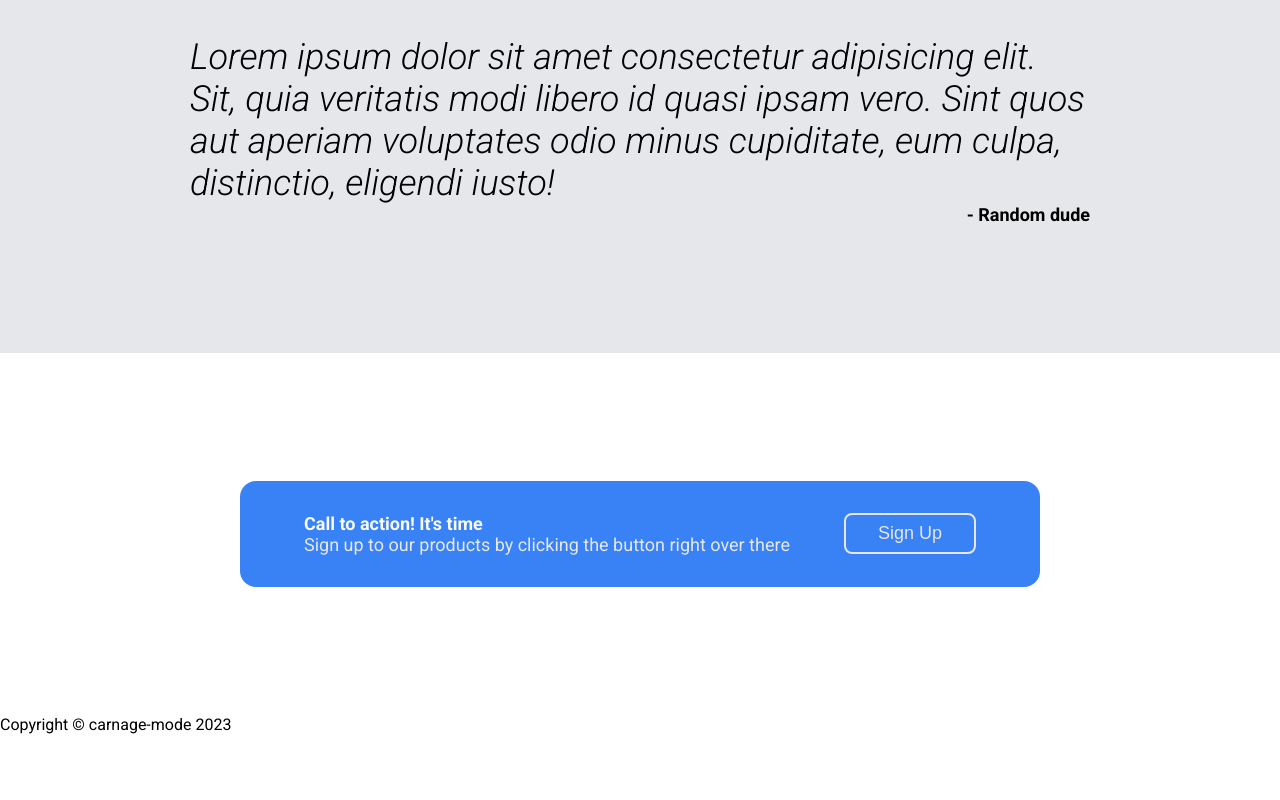
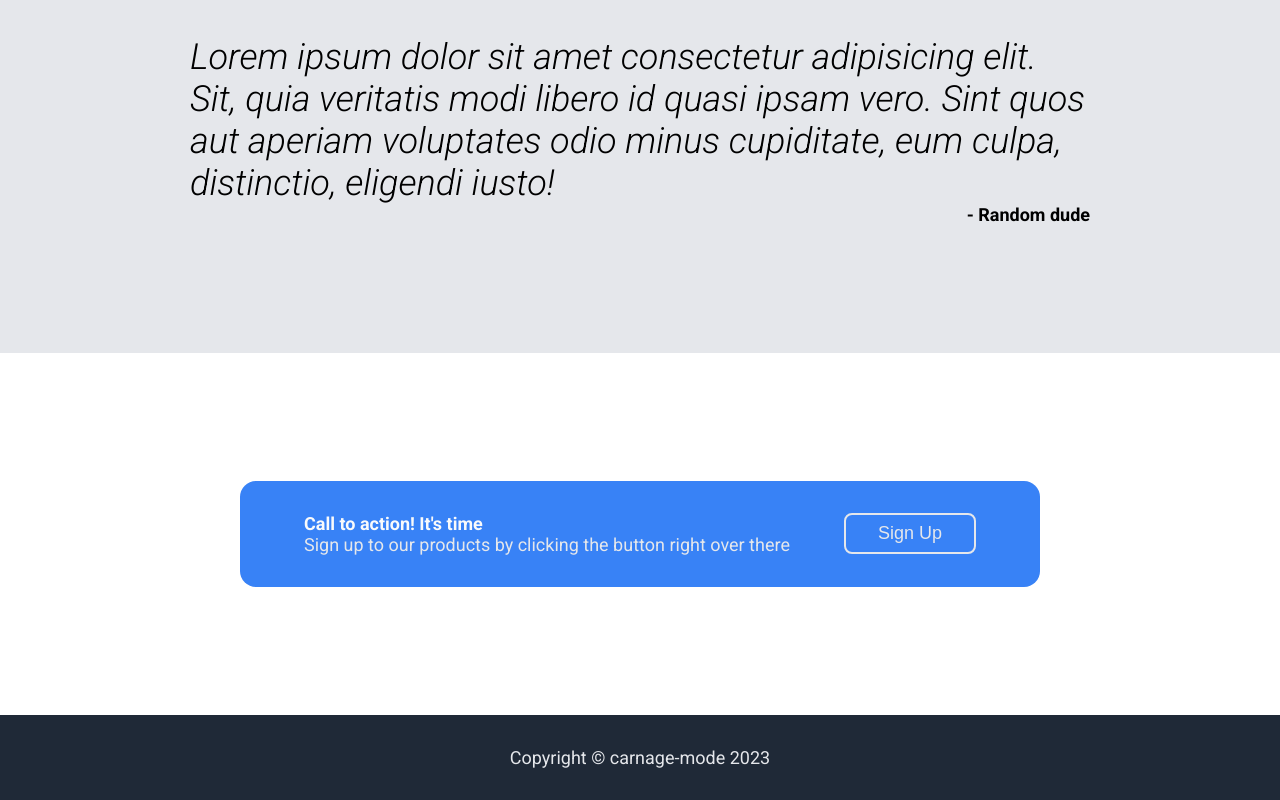
Before and after one commit to carnage-mode/odin-landing-page, a plain HTML site: page index.html in a window 1280 px wide. Shown: the part 1214-2014 px from the top of the page. Before the commit the page ends 1948 px from the top, so only its background shows below. Drawn offline with Linux system fonts and the light colour scheme.

Commit message:
style: Add styling to footer section

```diff
--- a/styles.css
+++ b/styles.css
@@ -71,6 +71,14 @@ button.primary.outline {
   font-size: 18px;
   color: #e5e7eb;
   text-decoration: none;
+}
+
+.footer {
+  background: #1f2937;
+  color: #e5e7eb;
+  font-size: 18px;
+  text-align: center;
+  padding: 32px;
 }
 
 .section.initial {
```
